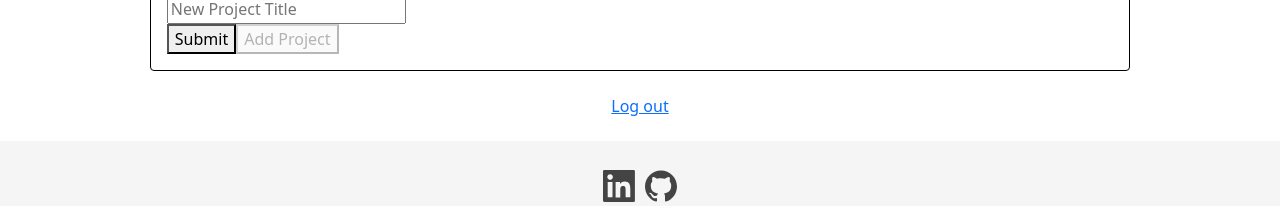
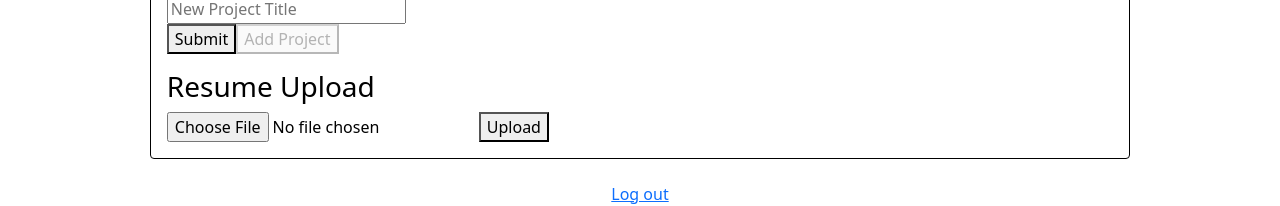
Before and after one commit to jpbates13/jakebates.com, a React (Create React App) app: page /dashboard in a window 1280 px wide. Shown: the part 611-817 px from the top of the page. Built offline with nearby package versions, Linux system fonts and the light colour scheme; no server answers; the database is empty; sample sign-in values are in the browser's storage.

Commit message:
Added Upload Resume to Content Management

```diff
--- a/src/components/Dashboard.js
+++ b/src/components/Dashboard.js
@@ -5,7 +5,7 @@ import { useNavigate } from "react-router-dom";
 import { doc, getDoc, updateDoc } from "firebase/firestore";
 import db from "../firebase";
 import EditProjects from "./EditProjects";
-
+import ResumeUpload from "./ResumeUpload";
 
 export default function Dashboard() {
   const [error, setError] = useState("");
@@ -22,7 +22,7 @@ export default function Dashboard() {
     }
   }
 
-  const [bio, setBio] = useState("")
+  const [bio, setBio] = useState("");
 
   useEffect(() => {
     const docRef = doc(db, "content", "bio");
@@ -39,13 +39,12 @@ export default function Dashboard() {
   async function submitBio() {
     const documentRef = doc(db, "content", "bio");
     await updateDoc(documentRef, {
-      content: bio
+      content: bio,
     }).catch((err) => {
-      console.log(err)
+      console.log(err);
     });
-    navigate("/")
+    navigate("/");
   }
-
 
   return (
     <div>
@@ -65,11 +64,20 @@ export default function Dashboard() {
           <h3>Bio</h3>
           {error && <Alert variant="danger">{error}</Alert>}
           <strong>Bio: </strong>
-          <textarea value={bio} style={{ width: "90%", height: "75%" }} onChange={(e) => { setBio(e.target.value) }}></textarea>
+          <textarea
+            value={bio}
+            style={{ width: "90%", height: "75%" }}
+            onChange={(e) => {
+              setBio(e.target.value);
+            }}
+          ></textarea>
           <Button onClick={submitBio}>Submit Bio</Button>
           <p></p>
           <h3>Projects</h3>
-          <EditProjects/>
+          <EditProjects />
+          <p></p>
+          <h3>Resume Upload</h3>
+          <ResumeUpload />
         </Card.Body>
       </Card>
       <p></p>
--- a/src/components/PageLayout.js
+++ b/src/components/PageLayout.js
@@ -3,18 +3,50 @@ import "../styles/App.scss";
 import Github from "../images/svg/social-1_logo-github.svg";
 import LinkedIn from "../images/svg/social-1_logo-linkedin.svg";
 import { Navbar, Nav, Container } from "react-bootstrap";
-import Resume from "../assets/resume.pdf";
 import { useAuth } from "../contexts/AuthContext";
 import { useNavigate } from "react-router-dom";
 import { Button } from "react-bootstrap";
 import { FaMoon, FaSun } from "react-icons/fa";
 import CookieConsent from "react-cookie-consent";
 import { Tooltip } from "@mui/material";
+import { doc, getDoc } from "firebase/firestore";
+import db from "../firebase";
 
 export default function PageLayout(props) {
   const currentYear = new Date().getFullYear();
   const [error, setError] = useState("");
   const { currentUser, logout } = useAuth();
+
+  function getResume() {
+    //get resume from firebase
+    const docRef = doc(db, "resume", "resume");
+    getDoc(docRef).then((result) => {
+      if (result.exists()) {
+        openBase64PDFInNewTab(result.data().base64);
+      } else {
+        // doc.data() will be undefined in this case
+        console.log("No such document!");
+      }
+    });
+  }
+
+  function openBase64PDFInNewTab(base64Data) {
+    const byteCharacters = atob(base64Data);
+    const byteNumbers = new Array(byteCharacters.length);
+    for (let i = 0; i < byteCharacters.length; i++) {
+      byteNumbers[i] = byteCharacters.charCodeAt(i);
+    }
+    const byteArray = new Uint8Array(byteNumbers);
+    const blob = new Blob([byteArray], { type: "application/pdf" });
+    const url = URL.createObjectURL(blob);
+
+    const newTab = window.open();
+    newTab.document.write(
+      '<iframe src="' +
+        url +
+        '" style="width:100%; height:100%;" frameborder="0"></iframe>'
+    );
+  }
 
   const navigate = useNavigate();
 
@@ -121,7 +153,7 @@ export default function PageLayout(props) {
                       <Nav.Link class="nav-item active" href="/projects">
                         <b>Projects</b>
                       </Nav.Link>
-                      <Nav.Link class="nav-item active" href={Resume}>
+                      <Nav.Link class="nav-item active" onClick={getResume}>
                         <b>Resume</b>
                       </Nav.Link>
                     </Nav>
--- /dev/null
+++ b/src/components/ResumeUpload.js
@@ -0,0 +1,68 @@
+import React from "react";
+import { useState } from "react";
+import {
+  updateDoc,
+  doc,
+  writeBatch,
+  deleteDoc,
+  collection,
+  query,
+  orderBy,
+  onSnapshot,
+} from "firebase/firestore";
+import "firebase/firestore";
+import db from "../firebase";
+
+function ResumeUpload() {
+  const [file, setFile] = useState(null);
+  const [base64, setBase64] = useState(null);
+
+  const upload = () => {
+    // Update the "base64" attribute in the "resume" document
+
+    const documentRef = doc(db, "resume", "resume");
+
+    updateDoc(documentRef, {
+      base64: base64,
+    })
+      .then(() => {
+        console.log("Base64 string updated successfully!");
+      })
+      .catch((error) => {
+        console.error("Error updating base64 string: ", error);
+      });
+  };
+
+  return (
+    <div>
+      <input
+        type="file"
+        onChange={(e) => {
+          setFile(e.target.files[0]);
+          fileToBase64(e.target.files[0]).then((result) => {
+            //we drop the data:application/octet-stream;base64, prefix so we can set it to pdf on download
+            setBase64(result.split(",")[1]);
+          });
+        }}
+      />
+      <img src={base64} />
+      <button onClick={upload}>Upload</button>
+    </div>
+  );
+}
+
+const fileToBase64 = (filename, filepath) => {
+  return new Promise((resolve) => {
+    var file = new File([filename], filepath);
+    var reader = new FileReader();
+    // Read file content on file loaded event
+    reader.onload = function (event) {
+      resolve(event.target.result);
+    };
+
+    // Convert data to base64
+    reader.readAsDataURL(file);
+  });
+};
+
+export default ResumeUpload;
```
